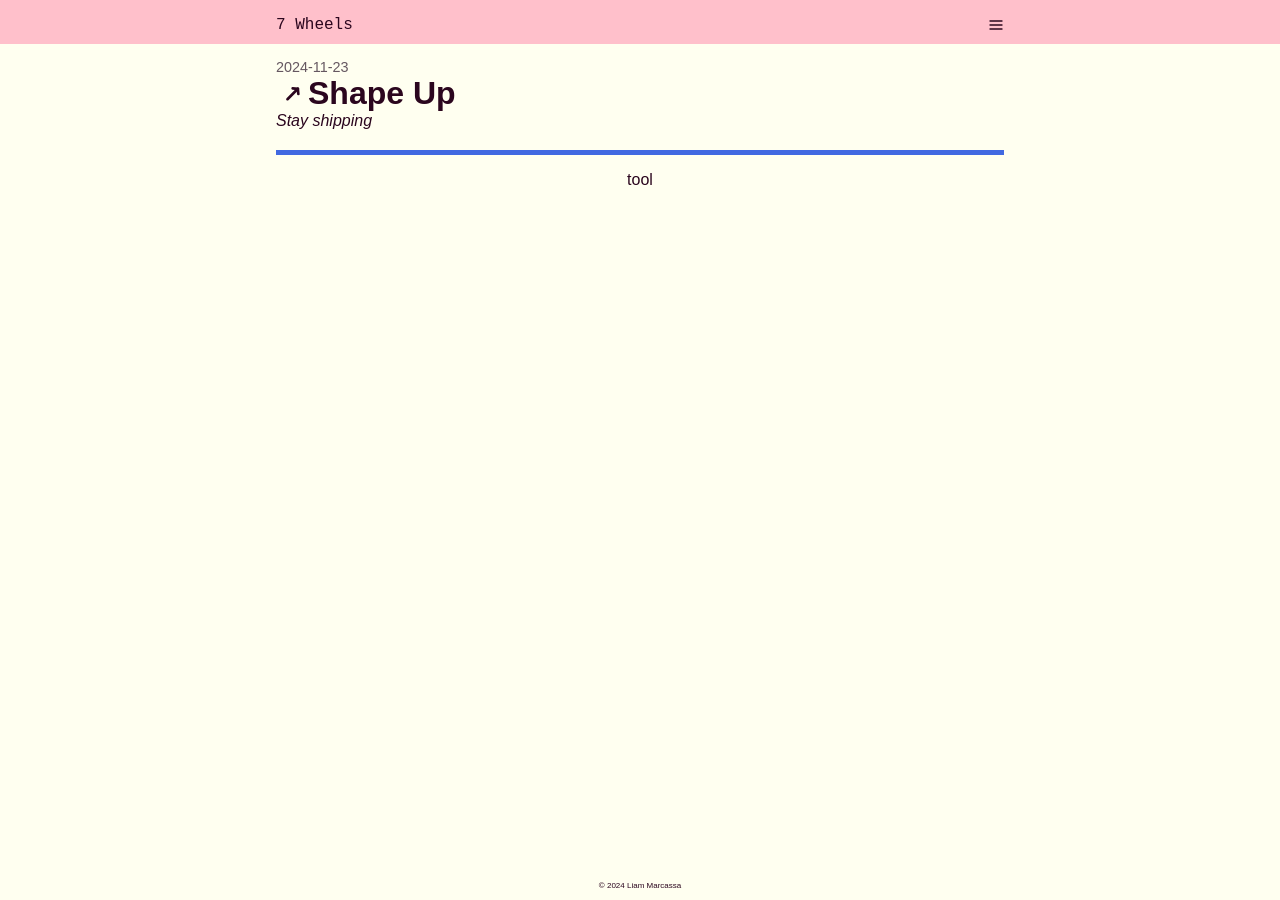
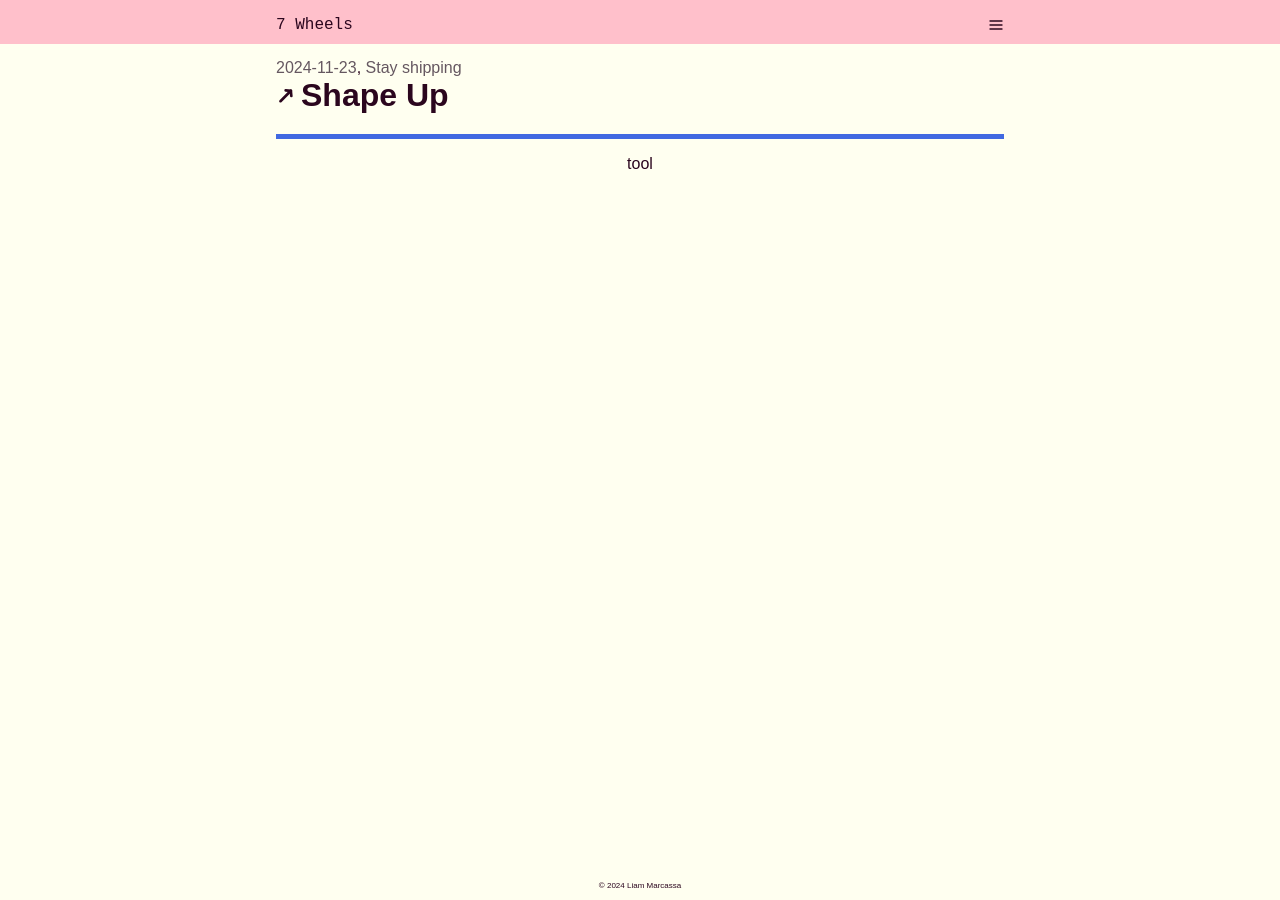
Before and after one commit to cruncha-cruncha/blag, a Jekyll site: the page built from _posts/2024-11-23-shape-up.md, in a window 1280 px wide. Built offline with Jekyll 4.4.1, drawn with Linux system fonts in a browser that asks for light colours; comment, search, counter and statistics services are not loaded.

Commit message:
update styling

```diff
--- a/_layouts/post.html
+++ b/_layouts/post.html
@@ -4,8 +4,11 @@ layout: base
 
 <div class="post layout-wrapper">
     <div class="layout-container">
-        <div class="date">
-            <span>{{ page.date | date: site.date_format }}</span>
+        <div class="info">
+            <span class="date">{{ page.date | date: site.date_format }}</span>
+            {%- if page.byline -%}
+            , <span class="byline">{{ page.byline }}</span>
+            {%- endif -%}
         </div>
         {%- if page.link -%}
         <a href="{{ page.link }}">
@@ -18,15 +21,12 @@ layout: base
             {{ page.title | escape }}
         </h1>
         {%- endif -%}
-        {%- if page.byline -%}
-        <span class="byline">{{ page.byline }}</span>
-        {%- endif -%}
         <div class="content">
             {{ content }}
         </div>
         <div class="tags">
             {%- for tag in page.tags -%}
-            <a href="{{ "tag/" | relative_url }}{{ tag | slugize }}">{{ tag }}</a>
+            <a href="{{ " tag/" | relative_url }}{{ tag | slugize }}">{{ tag }}</a>
             {%- endfor -%}
         </div>
         <script src="https://utteranc.es/client.js" repo="cruncha-cruncha/blag" issue-term="pathname" label="utter-"
--- a/_sass/main.scss
+++ b/_sass/main.scss
@@ -195,8 +195,7 @@ ul.posts-list {
   margin-bottom: 20px;
   @include subtle-links();
 
-  .date {
-    font-size: 0.9rem;
+  .info {
     color: $grey;
   }
 
@@ -219,10 +218,6 @@ ul.posts-list {
     }
   }
 
-  .byline {
-    font-style: italic;
-  }
-
   a {
     display: block;
     width: 100%;
@@ -232,6 +227,14 @@ ul.posts-list {
 
     @media (max-width: $md) {
       padding-left: 5px;
+    }
+  }
+
+  a.title:has(.nearr) {
+    padding-left: 8px;
+
+    @media (max-width: $md) {
+      padding-left: 0px;
     }
   }
 }
@@ -276,6 +279,12 @@ ul.posts-list {
   h1:has(.nearr) {
     display: flex;
     align-items: center;
+    position: relative;
+    left: -7px;
+
+    @media (max-width: $md) {
+      left: -5px;
+    }
   }
 
   .nearr {
@@ -292,13 +301,8 @@ ul.posts-list {
     }
   }
 
-  .date {
-    font-size: 0.9rem;
+  .date, .byline {
     color: $grey;
-  }
-
-  .byline {
-    font-style: italic;
   }
 
   .content {
```
Also changed, not shown: _includes/post_summary.html (+4 -4 lines).
